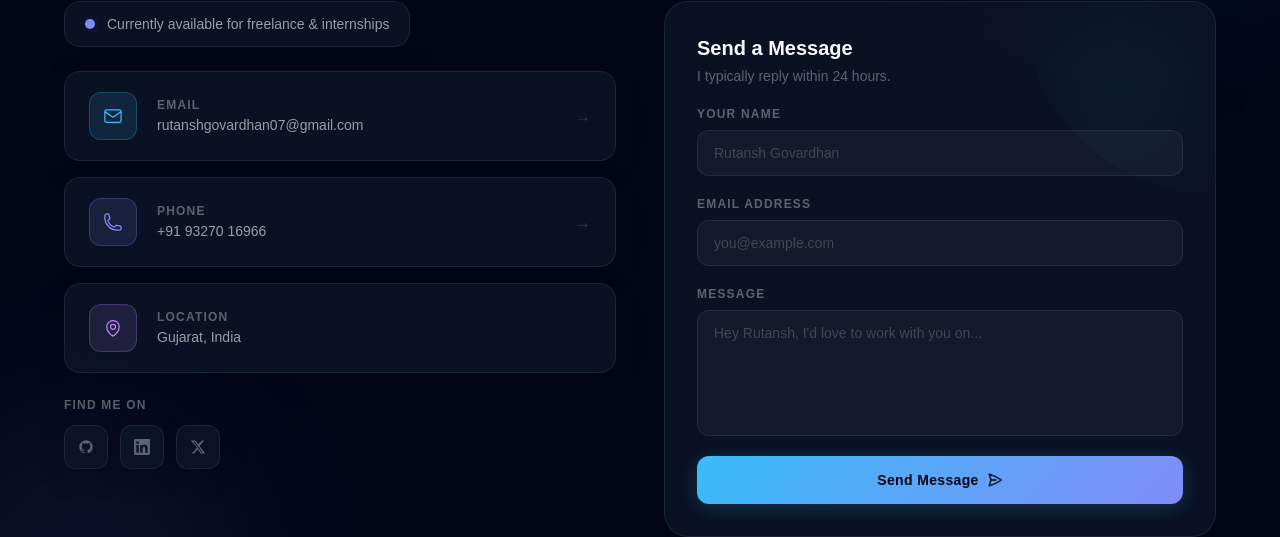
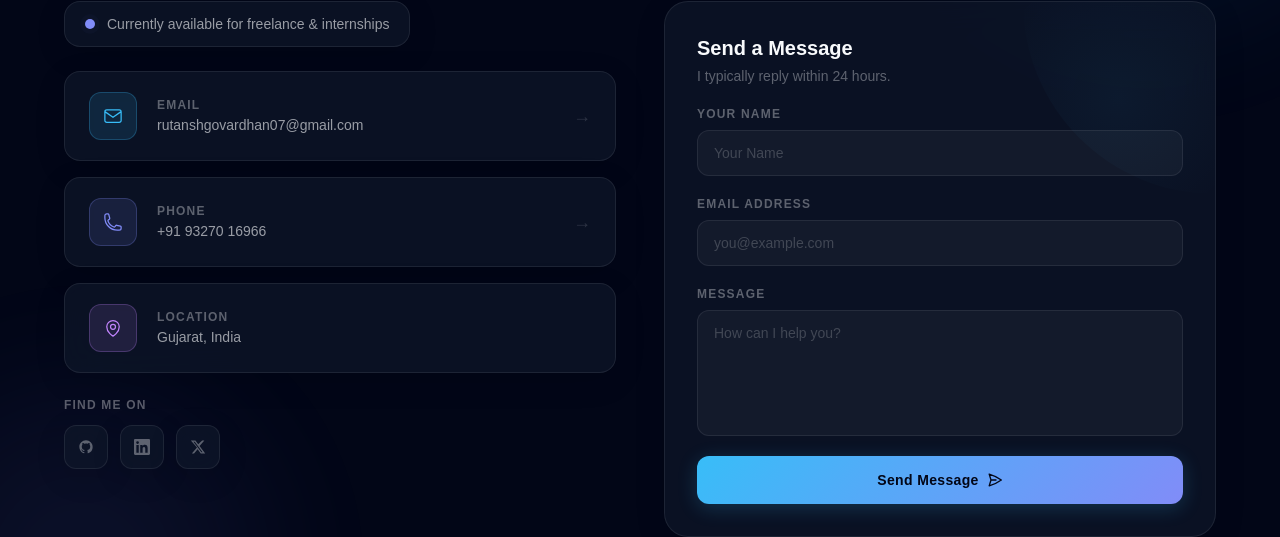
Before and after one commit to rutansh-07/Portfolio, a Next.js app: page / in a window 1280 px wide. Shown: the part 4257-4794 px from the top of the page. Built offline with nearby package versions, Linux system fonts and the light colour scheme; no server answers; the database is empty.

Commit message:
Finalized contact form with EmailJS and updated sections

```diff
--- a/app/sections/Contact.tsx
+++ b/app/sections/Contact.tsx
@@ -1,6 +1,7 @@
 "use client";
 
 import React, { useState, useRef } from "react";
+import emailjs from "@emailjs/browser";
 
 const socialLinks = [
   {
@@ -50,11 +51,24 @@ const Contact = () => {
 
   const handleSubmit = async (e: React.FormEvent) => {
     e.preventDefault();
+    if (!formRef.current) return;
+
     setFormState("loading");
-    // Simulate async submit (replace with real API call)
-    await new Promise((r) => setTimeout(r, 1800));
-    setFormState("success");
-    setForm({ name: "", email: "", message: "" });
+
+    try {
+      await emailjs.sendForm(
+        process.env.NEXT_PUBLIC_EMAILJS_SERVICE_ID || "",
+        process.env.NEXT_PUBLIC_EMAILJS_TEMPLATE_ID || "",
+        formRef.current,
+        process.env.NEXT_PUBLIC_EMAILJS_PUBLIC_KEY || ""
+      );
+
+      setFormState("success");
+      setForm({ name: "", email: "", message: "" });
+    } catch (error) {
+      console.error("EmailJS Error:", error);
+      setFormState("error");
+    }
   };
 
   return (
@@ -349,16 +363,13 @@ const Contact = () => {
                     required
                     value={form.name}
                     onChange={handleChange}
-                    placeholder="Rutansh Govardhan"
+                    placeholder="Your Name"
                     className="w-full rounded-xl px-4 py-3 font-dm text-sm text-white placeholder-white/20 outline-none transition-all duration-300 focus:ring-2"
                     style={{
                       background:
                         "color-mix(in srgb, var(--theme-textprimary) 4%, transparent)",
                       border:
                         "1px solid color-mix(in srgb, var(--theme-textprimary) 8%, transparent)",
-                      // @ts-ignore
-                      "--tw-ring-color":
-                        "color-mix(in srgb, var(--theme-accent1) 40%, transparent)",
                     }}
                   />
                 </div>
@@ -404,7 +415,7 @@ const Contact = () => {
                     rows={5}
                     value={form.message}
                     onChange={handleChange}
-                    placeholder="Hey Rutansh, I'd love to work with you on..."
+                    placeholder="How can I help you?"
                     className="w-full rounded-xl px-4 py-3 font-dm text-sm text-white placeholder-white/20 outline-none transition-all duration-300 focus:ring-2 resize-none"
                     style={{
                       background:
@@ -461,6 +472,12 @@ const Contact = () => {
                     </>
                   )}
                 </button>
+
+                {formState === "error" && (
+                  <p className="text-xs text-red-400 font-dm text-center mt-2">
+                    Something went wrong. Please try again or email me directly.
+                  </p>
+                )}
               </form>
             )}
           </div>
```
Also changed, not shown: 1 other file (tests, documents, lock files or other folders).
